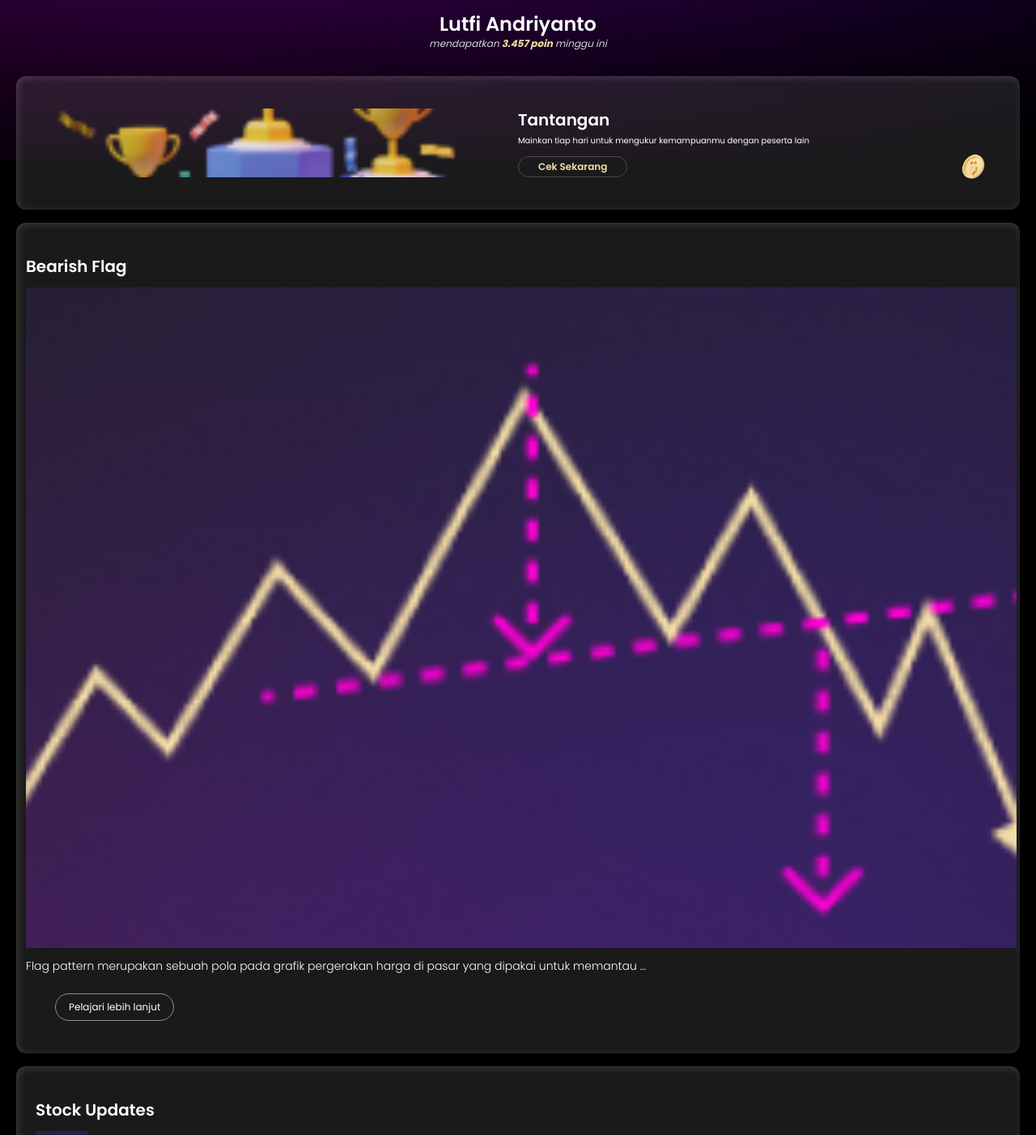
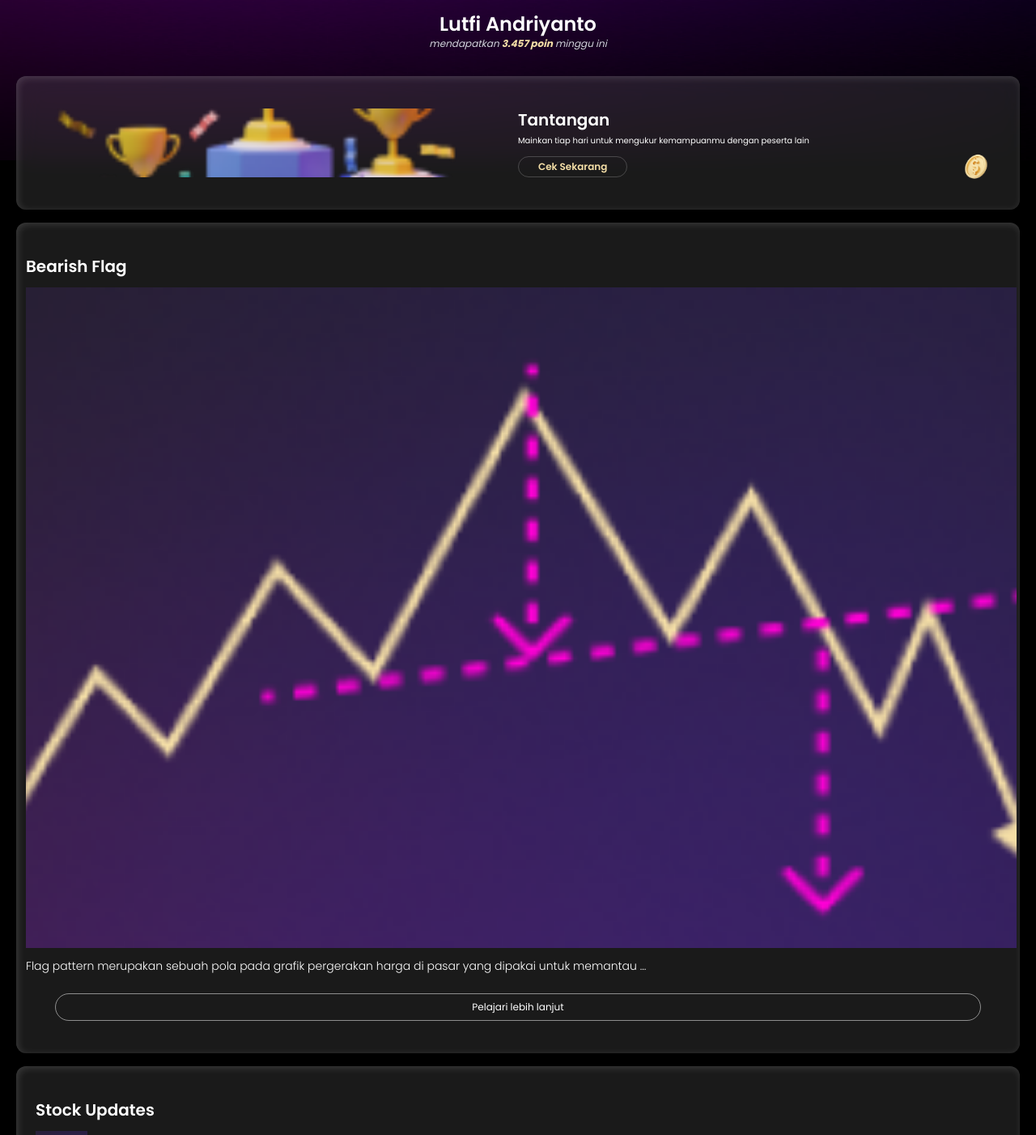
Before and after one commit to jovianjr/StockMaster-FE, a Next.js app: page / in a window 1280 px wide. Shown: the part 602-2004 px from the top of the page at 81% size. Built offline with nearby package versions, Linux system fonts and the light colour scheme.

Commit message:
hotfix(profile): fix button width (#3)

```diff
--- a/src/app/page.js
+++ b/src/app/page.js
@@ -66,7 +66,7 @@ export default function Home() {
 								<Image
 									src="/assets/images/homepage/golden-coin.png"
 									alt="Golden Dollar Coin"
-									className="absolute right-0 aspect-square -translate-x-1/3"
+									className="absolute right-0 aspect-square -translate-x-1/4"
 									width={40}
 									height={40}
 								/>
@@ -120,8 +120,8 @@ export default function Home() {
 								onClick={() => swiper.slideNext()}
 							/>
 						</div>
-						<Link href="/learning">
-							<button className="mx-10 rounded-full border border-white/50 px-4 py-2 text-xs transition-all hover:bg-white hover:text-black">
+						<Link href="/learning" className="mx-10">
+							<button className="w-full rounded-full border border-white/50 px-4 py-2 text-xs transition-all hover:bg-white hover:text-black">
 								Pelajari lebih lanjut
 							</button>
 						</Link>
@@ -152,7 +152,7 @@ export default function Home() {
 							})}
 						</div>
 						<Link href="/updates">
-							<button className="mt-2 rounded-full border border-white/50 px-4 py-2 text-xs transition-all hover:bg-white hover:text-black">
+							<button className="mt-2 w-full rounded-full border border-white/50 px-4 py-2 text-xs transition-all hover:bg-white hover:text-black">
 								Lihat Semua
 							</button>
 						</Link>
```
